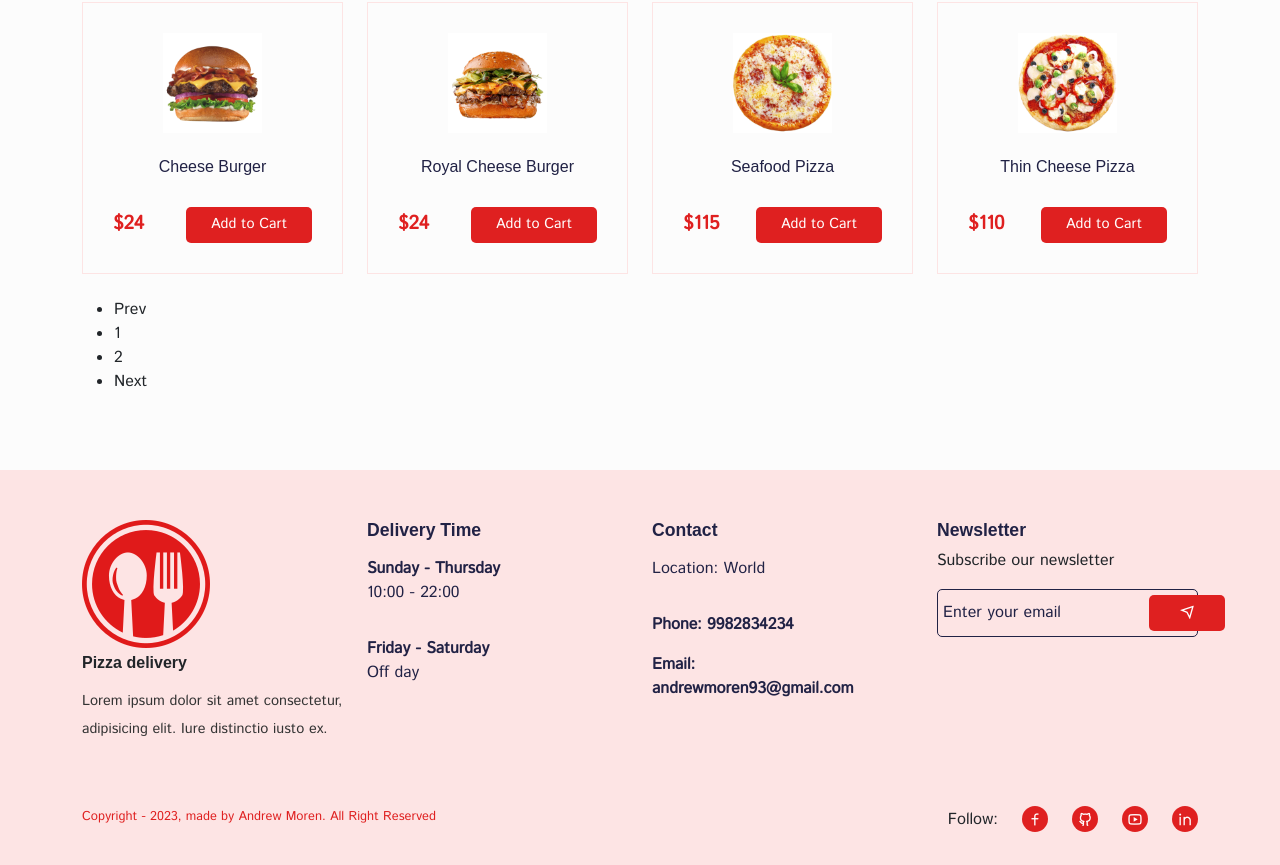
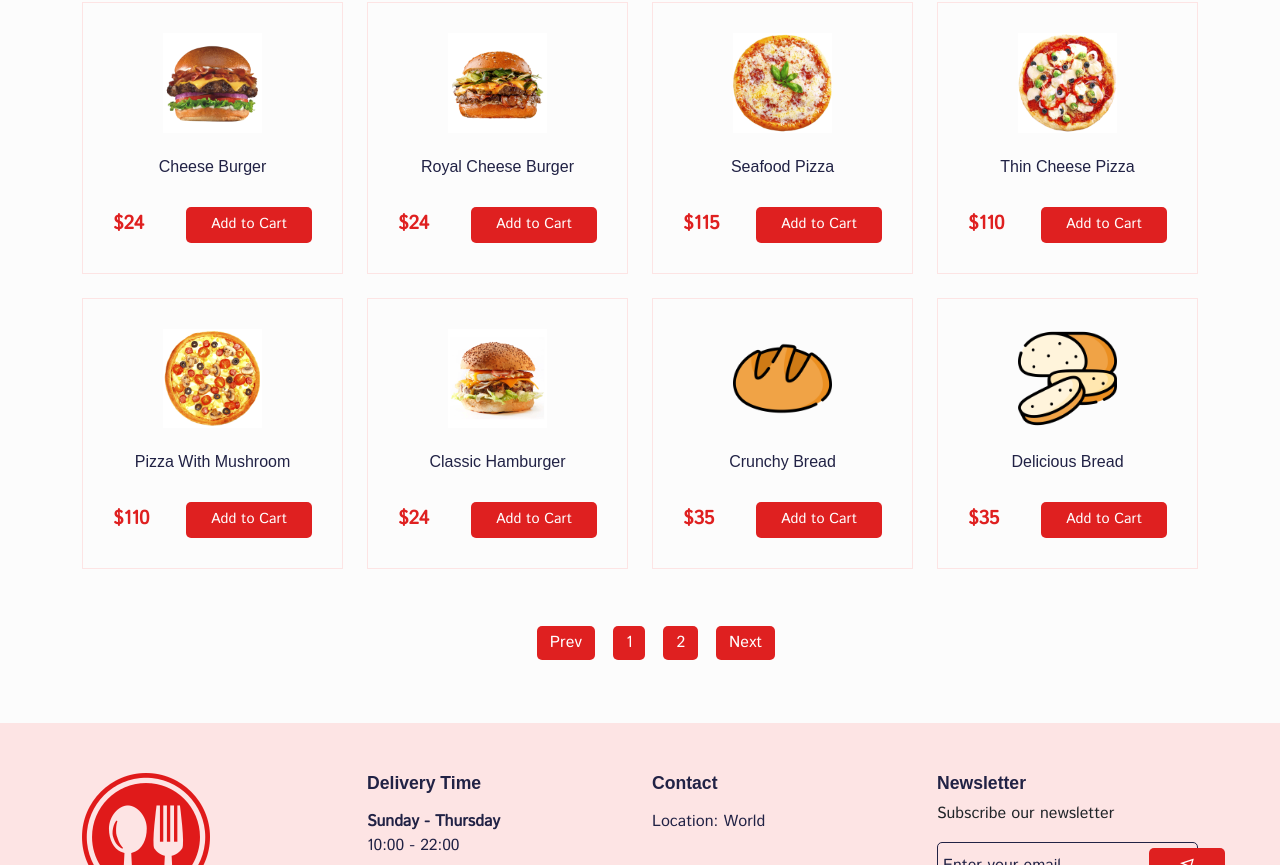
Before and after one commit to Andrewmoren/e_commerce_pizza, a React (Create React App) app: page /foods in a window 1280 px wide. Shown: the part 750-1615 px from the top of the page. Built offline with nearby package versions, Linux system fonts and the light colour scheme; a web font is replaced by a local one.

Commit message:
create pagination products: styled

```diff
--- a/src/pages/AllFoods.jsx
+++ b/src/pages/AllFoods.jsx
@@ -9,15 +9,26 @@ import ProductCard from "../components/UI/product-card/ProductCard";
 import ReactPaginate from "react-paginate";
 
 import "../styles/all-foods.css";
+import "../styles/pagination.css";
 
 const AllFoods = () => {
   const [searchTerm, setSearchTerm] = useState("");
 
   const [pageNumber, setPageNumber] = useState(0);
-  const productPerPage = 8;
+
+  const searchedProduct = products.filter((item) => {
+    if (searchTerm.value === " ") return item;
+    if (item.title.toLowerCase().includes(searchTerm.toLowerCase()))
+      return item;
+  });
+
+  const productPerPage = 12;
   const visitedPage = pageNumber * productPerPage;
-  const displayPage = products.slice(visitedPage, visitedPage + productPerPage);
-  const pageCount = Math.ceil(products.length / productPerPage);
+  const displayPage = searchedProduct.slice(
+    visitedPage,
+    visitedPage + productPerPage
+  );
+  const pageCount = Math.ceil(searchedProduct.length / productPerPage);
 
   const changePage = ({ selected }) => {
     setPageNumber(selected);
@@ -55,17 +66,11 @@ const AllFoods = () => {
               </div>
             </Col>
 
-            {displayPage
-              ?.filter((item) => {
-                if (searchTerm.value === " ") return item;
-                if (item.title.toLowerCase().includes(searchTerm.toLowerCase()))
-                  return item;
-              })
-              .map((item) => (
-                <Col lg="3" md="4" sm="6" xs="6" key={item.id} className="mb-4">
-                  <ProductCard item={item} />
-                </Col>
-              ))}
+            {displayPage.map((item) => (
+              <Col lg="3" md="4" sm="6" xs="6" key={item.id} className="mb-4">
+                <ProductCard item={item} />
+              </Col>
+            ))}
 
             <div>
               <ReactPaginate
--- a/src/styles/pagination.css
+++ b/src/styles/pagination.css
@@ -0,0 +1,27 @@
+.paginationBttns {
+    width: 80%;
+    height: 40px;
+    margin: auto;
+    display: flex;
+    align-items: center;
+    justify-content: center;
+    column-gap: 0.5rem;
+    list-style: none;
+    margin-top: 30px;
+}
+
+.paginationBttns a {
+    padding: 5px 13px;
+    background: #df2020;
+    color: #fff !important;
+    border-radius: 5px;
+    display: flex;
+    align-items: center;
+    justify-content: center;
+    cursor: pointer;
+    margin: 5px;
+}
+
+.paginationBttns a:hover {
+    background: #212121
+}
```
